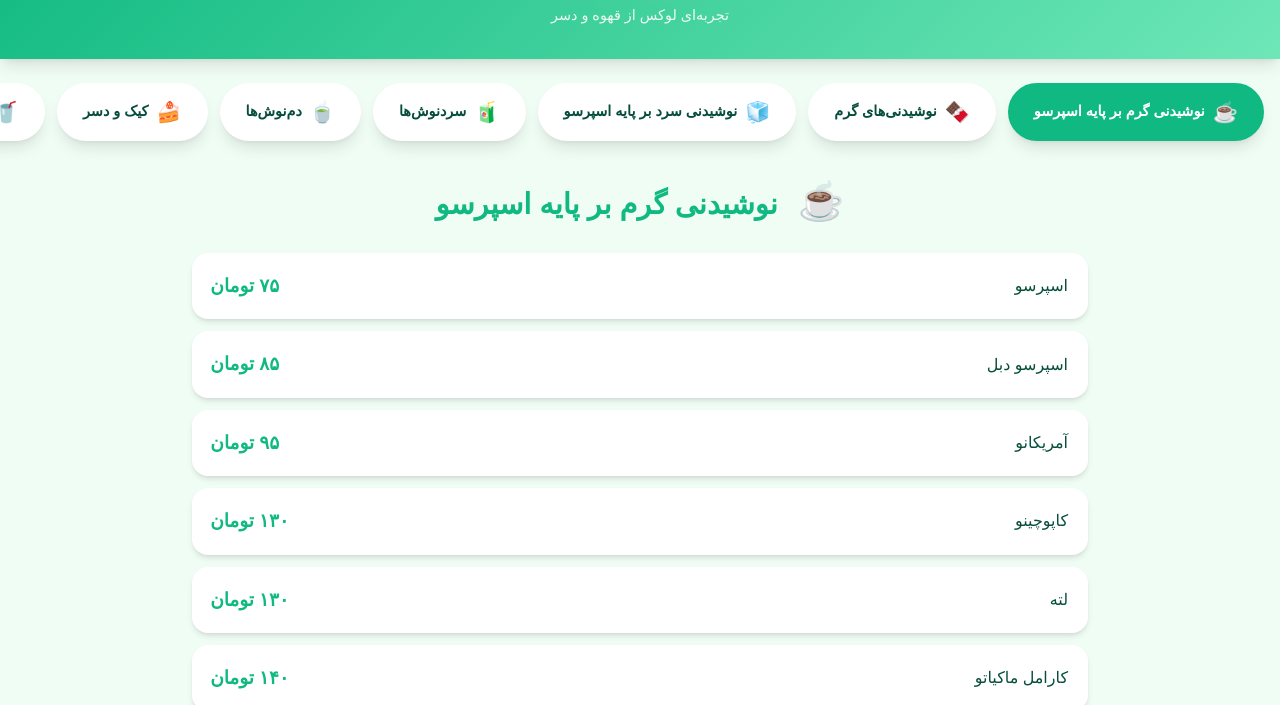
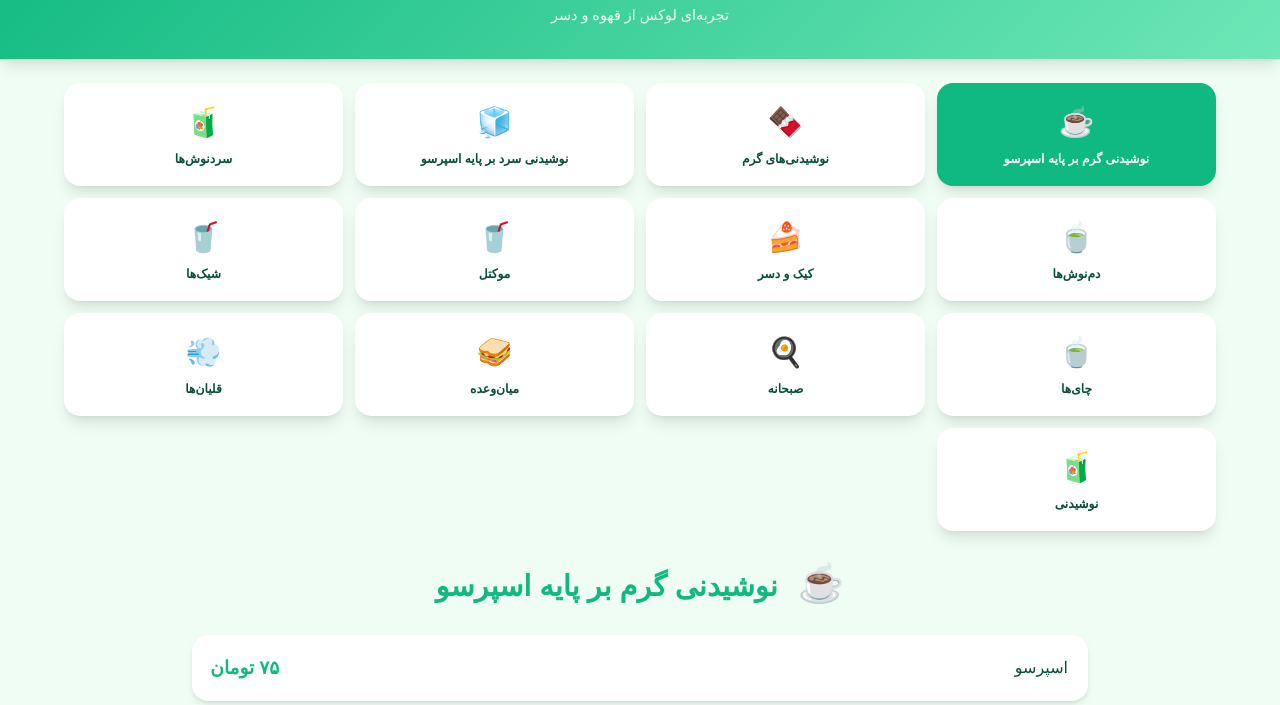
Before and after one commit to Kyarash123/delin, a plain HTML site: page index.html in a window 1280 px wide. Shown: the part 95-800 px from the top of the page. Drawn offline with nearby package versions, Linux system fonts and the light colour scheme.

```diff
--- a/index.html
+++ b/index.html
@@ -197,7 +197,7 @@
         items: [
           { name: 'دمنوش دلین (آویشن، به‌لیمو، بابونه)', price: 120 },
           { name: 'دمنوش خنده (بهارنارنج، زعفران، دارچین، لیمو)', price: 120 },
-          { name: 'دمنوش انرژی (چای سبز، نعنا، سنبلطیب)', price: 120 },
+          { name: 'دمنوش انرژی (چای سبز، نعنا، سنبل‌الطیب)', price: 120 },
           { name: 'دمنوش سرماخوردگی (آویشن، عسل، نعنا، آلوئه‌ورا، لیمو)', price: 130 },
           { name: 'دمنوش گل گاوزبان', price: 120 }
         ]
@@ -207,7 +207,7 @@
         icon: '🍰',
         title: 'کیک و دسر',
         items: [
-          { name: 'کیک روز', }
+          { name: 'کیک روز', price: 130 }
         ]
       },
       {
@@ -218,7 +218,7 @@
           { name: 'موهیتو', price: 170 },
           { name: 'رد موهیتو', price: 180 },
           { name: 'لیموناد', price: 140 },
-          { name: 'اقیانوس آبی (سیروپ بلوبری، لیمو، انرژی‌زا)', price: 180 }
+          { name: 'اقیانوس آبی (سیروپ بلوبری، لیمو، انرژی‌ز��)', price: 180 }
         ]
       },
       {
@@ -448,18 +448,20 @@
           </header>
 
           <!-- Category Buttons -->
-          <div class="categories-scroll py-6 overflow-x-auto">
-            <div class="flex gap-3 px-4 pb-2" style="min-width: max-content; justify-content: start;">
+          <div class="px-4 py-6">
+            <div class="max-w-6xl mx-auto">
+              <div class="grid grid-cols-2 md:grid-cols-3 lg:grid-cols-4 gap-3">
                 ${menuData.map(category => `
                   <button
-                  class="category-btn px-6 py-3 rounded-full shadow-lg font-semibold whitespace-nowrap flex items-center gap-2"
+                    class="category-btn px-4 py-4 rounded-2xl shadow-lg font-semibold flex flex-col items-center justify-center gap-2 text-center"
                     data-category="${category.id}"
                     onclick="selectCategory('${category.id}')"
                   >
-                  <span style="font-size: 1.4em;">${category.icon}</span>
-                  <span>${category.title}</span>
+                    <span style="font-size: 2em;">${category.icon}</span>
+                    <span style="font-size: 0.85em; line-height: 1.3;">${category.title}</span>
                   </button>
                 `).join('')}
+              </div>
             </div>
           </div>
 
@@ -591,5 +593,5 @@
 
     renderApp();
   </script>
- <script>(function(){function c(){var b=a.contentDocument||a.contentWindow.document;if(b){var d=b.createElement('script');d.innerHTML="window.__CF$cv$params={r:'9b485c535790e633',t:'MTc2NjgzMzcxMy4wMDAwMDA='};var a=document.createElement('script');a.nonce='';a.src='/cdn-cgi/challenge-platform/scripts/jsd/main.js';document.getElementsByTagName('head')[0].appendChild(a);";b.getElementsByTagName('head')[0].appendChild(d)}}if(document.body){var a=document.createElement('iframe');a.height=1;a.width=1;a.style.position='absolute';a.style.top=0;a.style.left=0;a.style.border='none';a.style.visibility='hidden';document.body.appendChild(a);if('loading'!==document.readyState)c();else if(window.addEventListener)document.addEventListener('DOMContentLoaded',c);else{var e=document.onreadystatechange||function(){};document.onreadystatechange=function(b){e(b);'loading'!==document.readyState&&(document.onreadystatechange=e,c())}}}})();</script></body>
+ <script>(function(){function c(){var b=a.contentDocument||a.contentWindow.document;if(b){var d=b.createElement('script');d.innerHTML="window.__CF$cv$params={r:'9b5806e6d122dcc9',t:'MTc2Njk5Nzk4Ni4wMDAwMDA='};var a=document.createElement('script');a.nonce='';a.src='/cdn-cgi/challenge-platform/scripts/jsd/main.js';document.getElementsByTagName('head')[0].appendChild(a);";b.getElementsByTagName('head')[0].appendChild(d)}}if(document.body){var a=document.createElement('iframe');a.height=1;a.width=1;a.style.position='absolute';a.style.top=0;a.style.left=0;a.style.border='none';a.style.visibility='hidden';document.body.appendChild(a);if('loading'!==document.readyState)c();else if(window.addEventListener)document.addEventListener('DOMContentLoaded',c);else{var e=document.onreadystatechange||function(){};document.onreadystatechange=function(b){e(b);'loading'!==document.readyState&&(document.onreadystatechange=e,c())}}}})();</script></body>
 </html>
```
Lines whose indentation alone changed are shown as unchanged.
